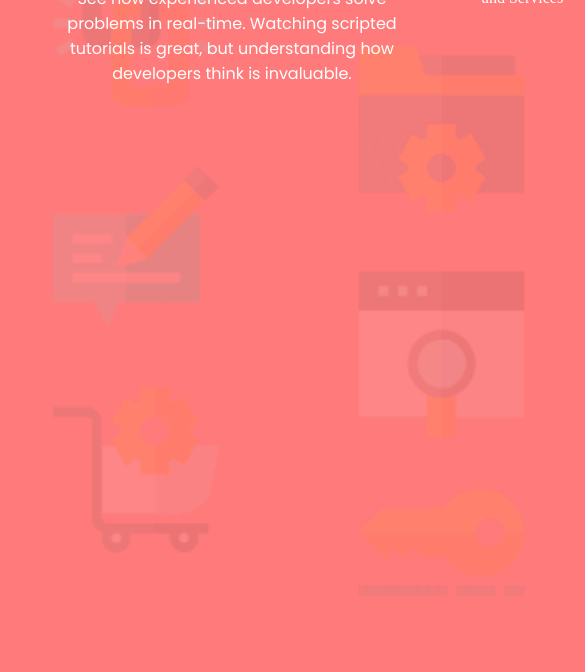
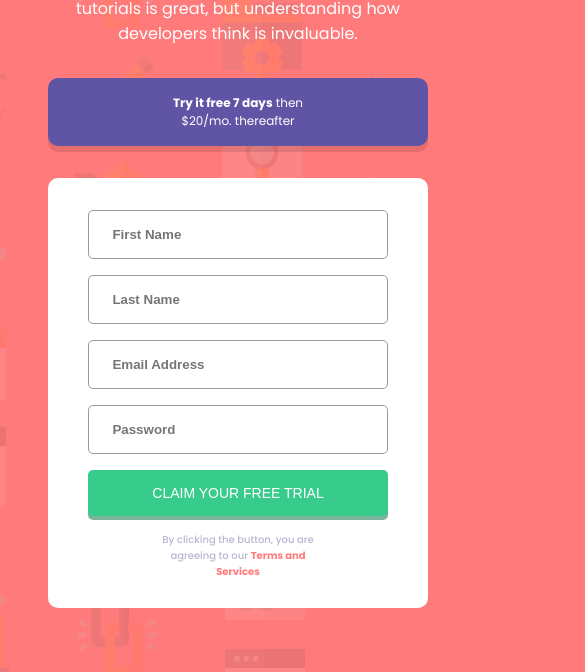
Before and after one commit to IdaAkiwumi/Learn2Code, a plain HTML site: page index.html in a window 390 px wide. Shown: the part 242-914 px from the top of the page, 585 px wide, since content can reach past the window. Before the commit the page ends 844 px from the top, so only its background shows below. Drawn offline with Linux system fonts and the light colour scheme.

Commit message:
finished code

```diff
--- a/index.html
+++ b/index.html
@@ -16,27 +16,32 @@
 
 
 <body>
-  <div class="pitch">Try it free 7 days then $20/mo. thereafter </div>
+
 
 <div class="container">
+
+  <div class="pitch">
+<strong>Try it free 7 days</strong> then $20/mo. thereafter</div>
+
+
   <div class="text">
  <h1>Learn to code by watching others </h1>
   <p>See how experienced developers solve problems in real-time. Watching scripted tutorials is great, but understanding how developers think is invaluable. </p>
 </div>
 
-  <div class="iform">
-  <form>
-    <input type="text" class="fname" value="  First Name ">
-    <input type="text" class="lname" value="  Last Name  ">
-    <input type="text" class="Email" value="  Email Address  ">
-    <input type="text" class="Password" value="  Password  ">
+  <div class="formcontainer">
+  <form class="iform">
+    <input type="text" class="fname" placeholder="  First Name ">
+    <input type="text" class="lname" placeholder="  Last Name  ">
+    <input type="email" class="uemail" placeholder="  Email Address  ">
+    <input type="password" class="upassword" placeholder="  Password  ">
 
   <input type="submit" class="claimbutton" value="Claim your free trial">
 </form>
 
 
 
-  By clicking the button, you are agreeing to our Terms and Services
+<p class="subtext">By clicking the button, you are agreeing to our <span class="terms"><strong>Terms and Services</strong></span></p>
 </div>
 
 </div>
--- a/styles.css
+++ b/styles.css
@@ -14,92 +14,177 @@
        background-image:url(images/bg-intro-desktop.png);
        background-color: hsl(0, 100%, 74%);
        background-repeat: no-repeat;
-       background-position-x: -50px;
-       background-position-y: -110px;
        position: relative;
-       margin-left: 4rem;
-       margin-right:4rem;
-       margin-top: 2rem;
-       background-size: 1440px;
+       margin:4rem;
+       font-family: "Poppins", sans-serif;
+
    }
 
    .container{
-       color:white;
-       font-size:16px;
-       max-height: 100px;
-       margin-top: 50px;
+
+       margin-left: 6rem;
+       margin-right: 6rem;
 
        display:grid;
-       grid-template-columns: 1fr 1fr;
-       /*grid-template-rows: [row-start] 1fr [row-2] 1fr;*/
+       grid-template-columns: 1fr;
+       grid-template-rows: 1fr;
 
        grid-template-areas:
-       "a b";
+       ". a"
+       "b c";
 
    }
 
-   .huddlelogo{
-   height:2rem;
-   }
-   .illustration{
+
+
+   .pitch{
     grid-area: a;
-   padding-bottom: 20rem;
+    margin-top: 1rem;
+    max-width: 500px;
+    color:white;
+    text-align: center;
+    font-size:12px;
+    background-color: hsl(248, 32%, 49%);
+    border-radius: 10px;
+    padding:1rem;
+    width: 480px;
+    filter: drop-shadow(0px 6px 0px rgba(0, 0, 0, 0.1));
 
    }
 
-   .illustration > img{
-       height:25rem;
+
+
+   .text{
+    margin-top: auto;
+    margin-bottom: auto;
+    margin-right: 3rem;
+    grid-area: b;
+    color:white;
+    display: block;
+    margin-left: auto;
+
 
 }
+
+
 h1{
-       font-family: "Poppins", sans-serif;
-       font-weight: 600;
+    font-size: 45px;
+    font-weight: 700;
+    padding-bottom: 1rem;
 }
 
 p{
-       font-family: "Poppins", sans-serif;
+
     padding-bottom: 1rem;
     font-weight: 400;
-   }
-
-   button{
-       font-size: 18px;
-       font-family: "Poppins", sans-serif;
-       padding: 15px;
-       width: 200px;
-       border-radius: 50px;
-       background-color: white;
-       color: hsl(257, 40%, 49%);
-       border:none;
-       filter: drop-shadow(5px 5px 4px #333);
-   }
-
-   .text{
-       grid-area: b;
-       padding: 2rem;
-       min-width: 25em;
-       max-width: 30rem;
-       position: relative;
-   }
-
-   .social{
-       position: relative;
-       margin-top: 12rem;
-       float: right;
-   }
-   .facebook{
-       width: 2rem;
-   }
-   .twitter{
-       width: 2rem;
+    font-size: 16px;
 
 }
-   .instagram{
-       width: 2rem;
+   .iform{
+
+    border-radius: 10px;
+    font-weight: 600;
+
    }
 
 
+
+
+   .formcontainer{
+    margin-top: 2rem;
+    padding-top: 2rem;
+    padding-bottom: 20px;
+    grid-area: c;
+    display: block;
+    text-align: center;
+    background-color: white;
+    border-radius: 10px;
+    max-height: 400px;
+    font-weight: 600;
+    width: 480px;
    }
+
+
+
+
+   .fname{
+    font-weight: 600;
+    margin-bottom: 1rem;
+    padding: 1rem;
+    color:#333;
+    border-radius: 5PX;
+    border: 0.5px solid #999;
+    width: 400px;
+   }
+
+   .lname{
+        font-weight: 600;
+
+        margin-bottom: 1rem;
+        padding: 1rem;
+        color:#333;
+        border-radius: 5PX;
+        border: 0.5px solid #999;
+        width: 400px;
+    }
+
+    .uemail{
+        font-weight: 600;
+
+        margin-bottom: 1rem;
+        padding: 1rem;
+        color:#333;
+        border-radius: 5PX;
+        border: 0.5px solid #999;
+        width: 400px;
+        }
+
+        .upassword{
+            font-weight: 600;
+            margin-bottom: 1rem;
+            padding: 1rem;
+            color:#333;
+            border-radius: 5PX;
+            border: 0.5px solid #999;
+            width: 400px;
+            }
+
+
+   .claimbutton{
+       margin-bottom: 1rem;
+       font-size: 14px;
+       text-transform: uppercase;
+       padding: 15px;
+       width: 200px;
+       border-radius: 5px;
+       background-color: hsl(154, 59%, 51%);
+       color: white;
+       border:none;
+       filter: drop-shadow(0px 4px 0px rgba(36, 130, 90, 0.6));
+       width: 400px;
+
+   }
+
+   .subtext{
+    color:hsl(246, 25%, 77%);
+    font-weight: 500;
+    font-size: 10px;
+    text-align: center;
+   }
+
+   .terms{
+    color:hsl(0, 100%, 74%) ;
+    font-weight: 400;
+    font-size: 10px;
+   }
+}
+
+
+
+
+
+
+
 
 
 /* mobile view */
@@ -111,79 +196,174 @@
         background-image:url(images/bg-intro-mobile.png);
         background-color:  hsl(0, 100%, 74%);
         background-repeat: no-repeat;
-        background-position-x: -100px;
-        background-position-y: -210px;
+
         position:relative;
-        margin-left:2rem;
-        margin-right:2rem;
-        background-size: 775px;
+        margin-left:1rem;
+        margin-right:1rem;
+
    }
 
-   .text{
-    grid-area: a;
-
-    min-width: 25em;
-    max-width: 30rem;
-
-}
-   .iform{
-    color:white;
-    grid-area: b;
-    padding-bottom: 1rem;
-    display: block;
-    margin-left: auto;
-    margin-right: auto;
-
-   }
    .container{
 
-        font-size:16px;
-
-        text-align: center;
-        display: block;
-        margin-left: auto;
-        margin-right: auto;
+    margin-left: 2rem;
+    margin-right: 2rem;
+   display:grid;
+   grid-template-rows: 1fr;
 
 
-       display:grid;
-       grid-template-columns: 1fr 1fr;
-       /*grid-template-rows: [row-start] 1fr [row-2] 1fr;*/
-
    grid-template-areas:
-       "a b";
+   "b"
+   "a"
+   "c";
 
 }
 
 
 
+.pitch{
+grid-area: a;
+
+color:white;
+text-align: center;
+font-size:12px;
+background-color: hsl(248, 32%, 49%);
+border-radius: 10px;
+padding:1rem;
+padding-left: 7rem;
+padding-right: 7rem;
+width: 380px;
+filter: drop-shadow(0px 6px 0px rgba(0, 0, 0, 0.1));
+
+}
+
+
+
+.text{
+text-align: center;
+display: block;
+margin-left: auto;
+margin-right: auto;
+margin-top: 2rem;
+grid-area: b;
+color:white;
+
+}
+
+
 h1{
-       font-family: "Poppins", sans-serif;
+    font-size: 25px;
     font-weight: 700;
+    padding-bottom: 1rem;
 }
 
 p{
-       font-family: "Poppins", sans-serif;
+
 padding-bottom: 1rem;
 font-weight: 400;
+font-size: 16px;
 }
 
-   button{
+.iform{
 
-       display: block;
-       margin-left: auto;
-       margin-right: auto;
-       font-size: 16px;
-       font-family: "Poppins", sans-serif;
-       padding: 15px;
-       width: 200px;
-       border-radius: 50px;
-       background-color: white;
-       color: hsl(257, 40%, 49%);
-       border:none;
-       filter: drop-shadow(5px 5px 4px #333);
+border-radius: 10px;
+font-weight: 600;
 }
 
 
 
 
+.formcontainer{
+margin-top: 2rem;
+padding:2rem;
+
+grid-area: c;
+display: block;
+text-align: center;
+background-color: white;
+border-radius: 10px;
+
+font-weight: 600;
+width: 380px;
+max-height: 430px;
 }
+
+
+
+
+.fname{
+font-weight: 600;
+margin-bottom: 1rem;
+padding: 1rem;
+color:#333;
+border-radius: 5PX;
+border: 0.5px solid #999;
+width: 300px;
+}
+
+.lname{
+    font-weight: 600;
+
+    margin-bottom: 1rem;
+    padding: 1rem;
+    color:#333;
+    border-radius: 5PX;
+    border: 0.5px solid #999;
+    width: 300px;
+}
+
+.uemail{
+    font-weight: 600;
+
+    margin-bottom: 1rem;
+    padding: 1rem;
+    color:#333;
+    border-radius: 5PX;
+    border: 0.5px solid #999;
+    width: 300px;
+    }
+
+    .upassword{
+        font-weight: 600;
+        margin-bottom: 1rem;
+        padding: 1rem;
+        color:#333;
+        border-radius: 5PX;
+        border: 0.5px solid #999;
+        width: 300px;
+        }
+
+
+.claimbutton{
+   margin-bottom: 1rem;
+   font-size: 14px;
+   text-transform: uppercase;
+   width: 200px;
+   border-radius: 5px;
+   background-color: hsl(154, 59%, 51%);
+   color: white;
+   border:none;
+   filter: drop-shadow(0px 4px 0px rgba(36, 130, 90, 0.6));
+   width: 300px;
+
+}
+
+.subtext{
+color:hsl(246, 25%, 77%);
+font-weight: 500;
+font-size: 10px;
+text-align: center;
+padding-left: 5rem;
+padding-right: 5rem;
+
+}
+
+.terms{
+color:hsl(0, 100%, 74%) ;
+font-weight: 400;
+font-size: 10px;
+
+}
+
+
+
+}
```
Lines whose indentation alone changed are shown as unchanged.
